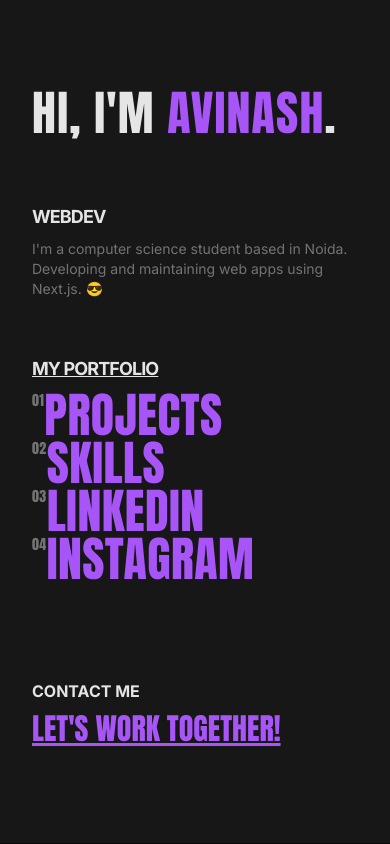
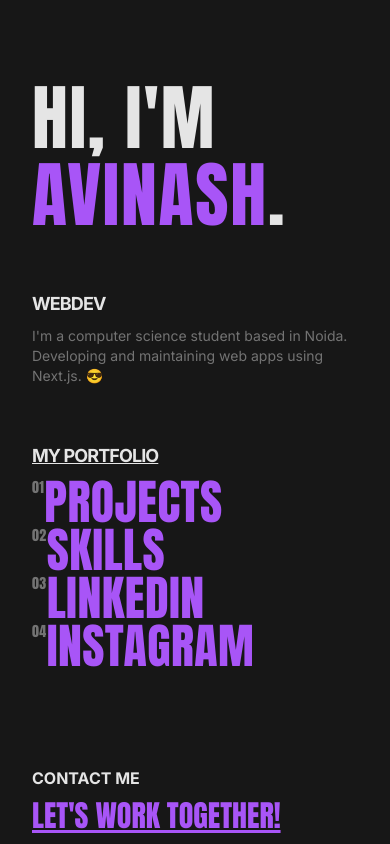
Before and after one commit to avinashankur/portfolio, a Next.js app: page / in a window 390 px wide. Shown: the top 844 px of the page. Built offline with nearby package versions, Linux system fonts and the light colour scheme.

Commit message:
fixed:main page logo

```diff
--- a/app/page.tsx
+++ b/app/page.tsx
@@ -3,7 +3,7 @@ import Link from "next/link";
 export default function Home() {
   return (
     <main className="px-8 xl:px-[15rem]">
-      <div className="mt-20 uppercase text-5xl lg:text-[8rem] tracking-wide leading-[4.2rem] md:leading-normal font-anton">
+      <div className="mt-20 uppercase text-7xl lg:text-[8rem] tracking-wide leading-[4.8rem] md:leading-normal font-anton">
         <h1 className="overflow-hidden relative anim-rl">
           Hi, i&#39;m <span id="logo" className="text-purple-500">Avinash</span>
           <span>.</span>
```
